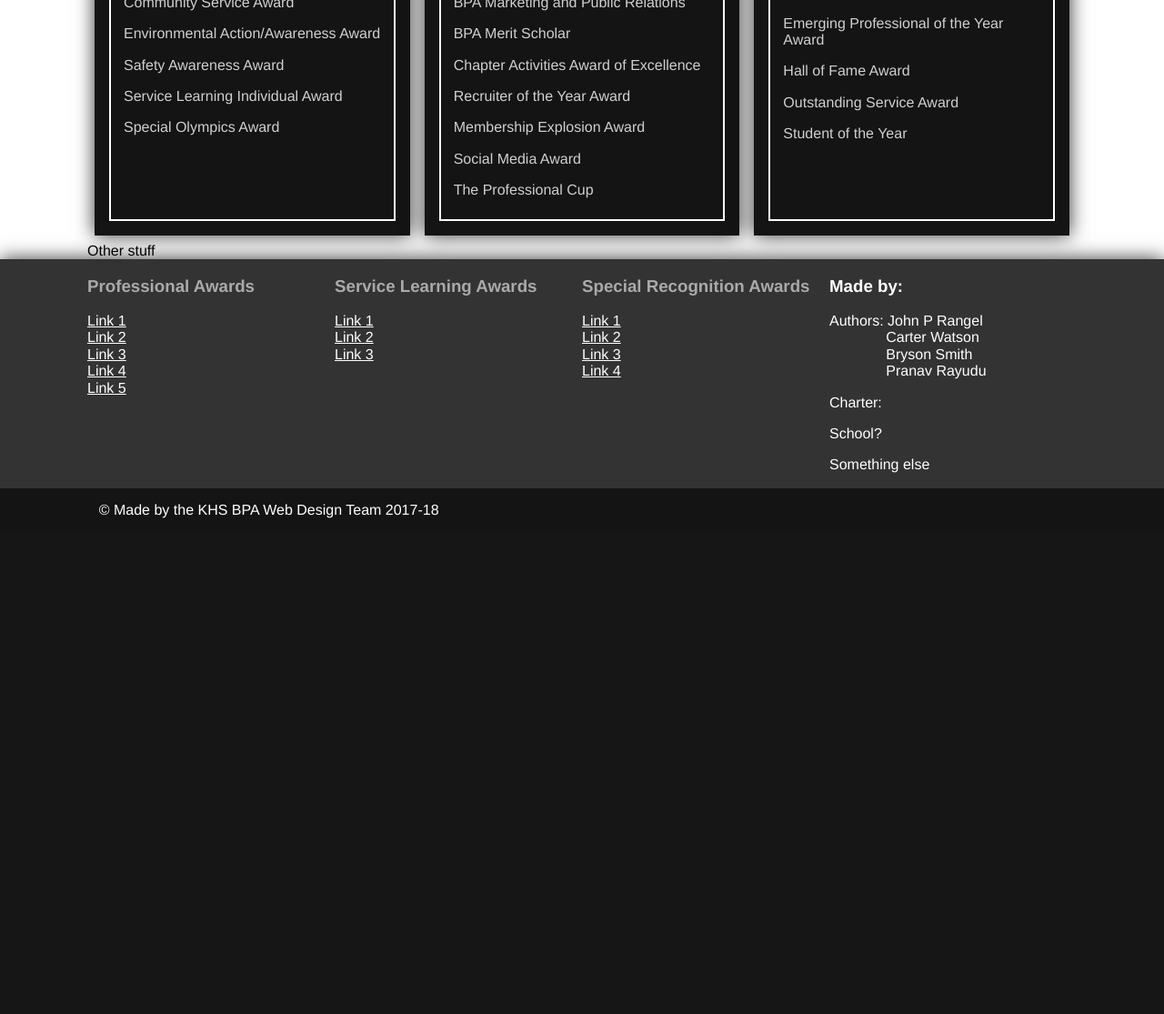
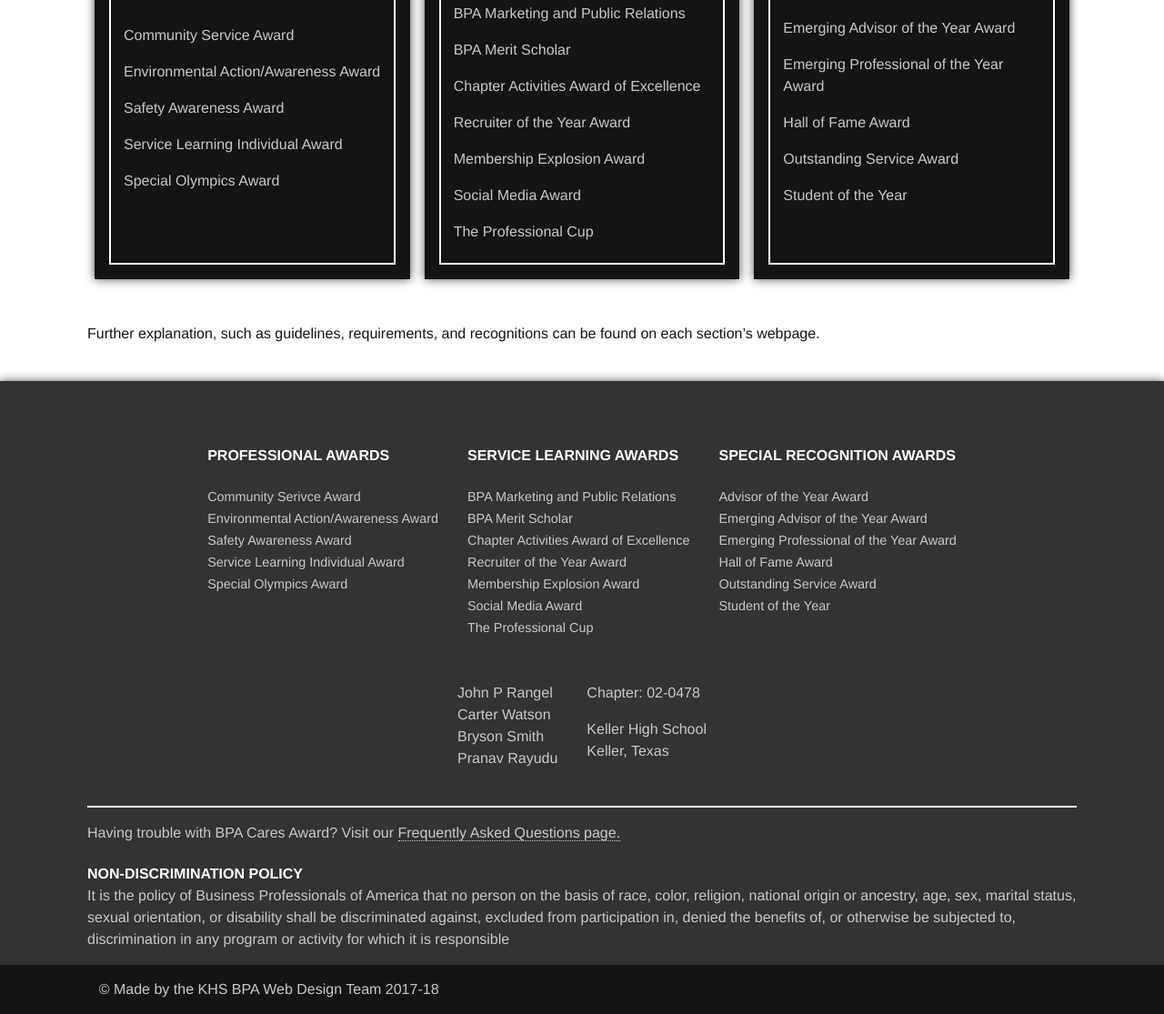
Before and after one commit to FancyAlpha/KHS-BPA_WebDesign_CareAwards, a PHP site: page /index.php in a window 1280 px wide. Shown: the part 664-1779 px from the top of the page at 91% size. Before the commit the page ends 1234 px from the top, so only its background shows below. Run offline with PHP 8.4, Linux system fonts and the light colour scheme.

Commit message:
styles for home page basically finished

```diff
--- a/_modules/footer.php
+++ b/_modules/footer.php
@@ -1,9 +1,9 @@
 <!-- Footer Setcion -->
 <footer>
 	<div class="container">
-		<div class="navigation">
+		<div class="row navigation">
 			<div class="footer-item">
-				<h3><?=$award1DropdownLabel?></h3>
+				<h4><?=$award1DropdownLabel?></h4>
 				<?php
 		foreach($award1DropdownContents as $link)
 			echo "<a href=\"" . $rel_url . $link[1] . "\">" . $link[0] . "</a>";
@@ -11,7 +11,7 @@
 			</div>
 
 			<div class="footer-item">
-				<h3><?=$award2DropdownLabel?></h3>
+				<h4><?=$award2DropdownLabel?></h4>
 				<?php
 		foreach($award2DropdownContents as $link)
 			echo "<a href=\"" . $rel_url . $link[1] . "\">" . $link[0] . "</a>";
@@ -19,7 +19,7 @@
 			</div>
 
 			<div class="footer-item">
-				<h3><?=$award3DropdownLabel?></h3>
+				<h4><?=$award3DropdownLabel?></h4>
 				<?php
 		foreach($award3DropdownContents as $link)
 			echo "<a href=\"" . $rel_url . $link[1] . "\">" . $link[0] . "</a>";
@@ -27,17 +27,31 @@
 			</div>
 		</div>
 
-		<div class="about">
-			<h3>Made by: </h3>
-<pre>Authors: John P Rangel
-	      Carter Watson
-	      Bryson Smith
-	      Pranav Rayudu</pre>
+		<div class="row about">
+			<div class="footer-item">
+				<p>
+					John P Rangel<br> Carter Watson<br> Bryson Smith<br> Pranav Rayudu
+				</p>
+			</div>
 
-			<p>Charter: </p>
-			<p>School?</p>
-			<p>Something else</p>
+			<div class="footer-item">
+				<p>Chapter: 02-0478</p>
+				<p>Keller High School<br>
+				Keller, Texas</p>
+			</div>
 		</div>
 	</div>
-	<div class="copyright"><p class="container">&copy; Made by the KHS BPA Web Design Team 2017-18</p></div>
+
+	<div class="container">
+		<hr>
+		<p>Having trouble with BPA Cares Award? Visit our <a href="http://www.bpa.org/service/caresfaq" class="link">Frequently Asked Questions page.</a></p>
+
+		<h4 class="policy-header">Non-Discrimination Policy</h4><p>It is the policy of Business Professionals of America that no person on the basis of race, color, religion, national origin or ancestry, age, sex, marital status, sexual orientation, or disability shall be discriminated against, excluded from participation in, denied the benefits of, or otherwise be subjected to, discrimination in any program or activity for which it is responsible
+		</p>
+
+	</div>
+
+	<div class="copyright">
+		<p class="container">&copy; Made by the KHS BPA Web Design Team 2017-18</p>
+	</div>
 </footer>
--- a/_modules/nav.php
+++ b/_modules/nav.php
@@ -7,31 +7,39 @@ $award2DropdownLabel = "Service Learning Awards";
 $award3DropdownLabel = "Special Recognition Awards";
 
 //2d array magic
-$award1DropdownContents  = array(array("Link 1", "#"),
-								array("Link 2", "#"),
-								array("Link 3", "#"),
-								array("Link 4", "#"),
-								array("Link 5", "#"));
+$award1DropdownContents  = array(array("Community Serivce Award", "#"),
+								array("Environmental Action/Awareness Award", "#"),
+								array("Safety Awareness Award", "#"),
+								array("Service Learning Individual Award", "#"),
+								array("Special Olympics Award", "#"));
 
-$award2DropdownContents  = array(array("Link 1", "#"),
-							   array("Link 2", "#"),
-							   array("Link 3", "#"));
+$award2DropdownContents  = array(array("BPA Marketing and Public Relations", "#"),
+								array("BPA Merit Scholar", "#"),
+								array("Chapter Activities Award of Excellence", "#"),
+								array("Recruiter of the Year Award", "#"),
+								array("Membership Explosion Award", "#"),
+								array("Social Media Award", "#"),
+								array("The Professional Cup", "#"));
 
-$award3DropdownContents = array(array("Link 1", "#"),
-							   array("Link 2", "#"),
-							   array("Link 3", "#"),
-							   array("Link 4", "#"));
+$award3DropdownContents = array(array("Advisor of the Year Award", "#"),
+								array("Emerging Advisor of the Year Award", "#"),
+								array("Emerging Professional of the Year Award", "#"),
+								array("Hall of Fame Award", "#"),
+								array("Outstanding Service Award", "#"),
+								array("Student of the Year", "#"));
 
 ?>
 
-<nav class="navbar">
+	<nav>
 		<div class="container">
 			<img src="<?=$rel_url?>_assets/headerLogo.png" alt="BPA Logo with tagline">
 			<div>
+				<!-- First dropdown -->
 				<div class="dropdown">
 					<div class="aBtn award1ddbtn">
 						<?=$award1DropdownLabel?>
 					</div>
+					<!-- links here -->
 					<div class="dropdown-content">
 						<?php
 						foreach($award1DropdownContents as $link)
@@ -40,12 +48,12 @@ $award3DropdownContents = array(array("Link 1", "#"),
 					</div>
 				</div>
 
-
-
+				<!-- Second dropdown -->
 				<div class="dropdown">
 					<div class="aBtn award2ddbtn">
 						<?=$award2DropdownLabel?>
 					</div>
+					<!-- links here -->
 					<div class="dropdown-content">
 						<?php
 						foreach($award2DropdownContents as $link)
@@ -54,10 +62,12 @@ $award3DropdownContents = array(array("Link 1", "#"),
 					</div>
 				</div>
 
+				<!-- Third dropdown -->
 				<div class="dropdown">
 					<div class="aBtn award3ddbtn">
 						<?=$award3DropdownLabel?>
 					</div>
+					<!-- links here -->
 					<div class="dropdown-content">
 						<?php
 						foreach($award3DropdownContents as $link)
--- a/_styles/_footer.scss
+++ b/_styles/_footer.scss
@@ -1,47 +1,58 @@
 /*Footer CSS*/
 
 footer {
+	padding-top: 2em;
 	@extend .shadow;
 	background-color: #333;
-	color: white;
+
+	&, a {
+		color: $light-color;
+	}
+
+	a {
+		//color: desaturate(dodgerblue, 40%); //turns out to be not so bad
+		transition: color 0.2s;
+		&:hover {
+			color: white;
+		}
+	}
+
+	h4 {
+		text-transform: uppercase;
+		color: white;
+
+		&.policy-header {
+			margin-bottom: 0;
+
+			&+p {
+				margin-top: 0;
+			}
+		}
+	}
 
 	.container {
-		display: flex;
-		flex-wrap: wrap;
-
-		.navigation {
-			flex: 3;
+		.row {
 			display: flex;
 			flex-wrap: wrap;
-			justify-content: space-around;
-			min-width: 450px;
+			justify-content: center;
 
 			.footer-item {
-				flex: 1;
-				color: #AAA;
-				h3,
+				margin: 1em;
+
 				a {
 					display: block;
-				}
-
-				a {
-					color: white;
+					font-size: 0.9em;
 				}
 			}
-		}
 
-		.about {
-			flex: 1;
-			min-width: 130px;
+			&.about {
 
-			pre {
-				font-family: Helvetica, sans-serif;
 			}
 		}
 	}
 
 	.copyright {
 		padding: 15px;
-		background: rgb(20, 20, 20);
+		background: $dark-color;
 	}
 }
--- a/_styles/_home.scss
+++ b/_styles/_home.scss
@@ -32,16 +32,10 @@ $theme-color: white;
 			.column {
 				@extend .card;
 				flex: 1;
-
 				min-width: 250px;
 
-
-				&:last-child {
-					border: none;
-				}
-
 				a {
-					color: rgba(255, 255, 255, 0.8);
+					color: $light-color;
 					text-decoration: none;
 					padding: 0.5em 0;
 					display: inline-block;
--- a/_styles/_nav.scss
+++ b/_styles/_nav.scss
@@ -1,7 +1,9 @@
 /*Header CSS*/
 
-.navbar {
+nav {
 	@extend .shadow;
+	position: relative;
+
 	.container {
 		display: flex;
 		justify-content: space-around;
@@ -43,12 +45,11 @@
 				.dropdown-content {
 					position: absolute;
 					background-color: #f9f9f9;
-					box-shadow: 0px 8px 16px 0px rgba(0, 0, 0, 0.2);
+					//@extend .shadow;
 
 					min-width: 180px;
 					display: none;
-
-					overflow: hidden;
+					z-index: 5;
 
 					a {
 						padding: 16px;
--- a/_styles/base.scss
+++ b/_styles/base.scss
@@ -1,43 +1,50 @@
-@import 'https://cdnjs.cloudflare.com/ajax/libs/normalize/7.0.0/normalize.min.css',
-'nav',
-'footer',
-'home',
-'sub-pages';
+/** A set variables **/
+
+//important colors
+$dark-color: rgb(20, 20, 20);
+$light-color: rgb(200, 200, 200);
+
+//breakpoint
+$breakpoint: 500px;
+
+//hover settings
+$animate: all 0.3s ease-out;
+$underline-thickness: 5px;
+
+//card effects
+$card-padd: 2em;
+
+$border-col: white;
+$border-padd: 1em;
+$border-thickness: 2px;
+
+//shadow effects
+$shadow-size: 10px;
+$shadow-strength: 0.7;
 
 body,
 html {
 	font-family: Helvetica, sans-serif;
-}
-
-a {
-	color: black;
+	line-height: 1.5em;
+	color: $dark-color;
 }
 
 .container {
 	width: 100%;
 	max-width: 1140px;
 	margin: 0 auto;
+	padding: 0 1em;
 	box-sizing: border-box;
 }
 
-/** A set of cool effects **/
+a {
+	color: $dark-color;
+	text-decoration: none;
+}
 
-
-//hover settings
-$animate: all 0.3s ease-out;
-$underline-color: white;
-$underline-thickness: 5px;
-
-//card effects
-$card-bk: rgb(20, 20, 20);
-$card-padd: 2em;
-
-$shadow-size: 20px;
-$shadow-strength: 0.8;
-
-$border-col: white;
-$border-padd: 1em;
-$border-thickness: 2px;
+.link {
+	border-bottom: 1px dotted $light-color;
+}
 
 .hover-effect {
   transition: $animate;
@@ -55,7 +62,7 @@ $border-thickness: 2px;
   }
   &:after {
     left: 0;
-    background-color: $underline-color;
+    background-color: $light-color;
   }
 
   &:hover {
@@ -68,7 +75,7 @@ $border-thickness: 2px;
 }
 
 .card {
-	background: $card-bk;
+	background: $dark-color;
 	margin: 0.5em;
 	padding: $card-padd;
 	@extend .inner-border;
@@ -77,6 +84,12 @@ $border-thickness: 2px;
 
 .shadow {
 	box-shadow: 0 0 $shadow-size rgba(0, 0, 0, $shadow-strength);
+}
+
+hr {
+	height: $border-thickness;
+	border: none;
+	background: $border-col;
 }
 
 .inner-border {
@@ -96,9 +109,15 @@ $border-thickness: 2px;
 
 /* For devices larger than 400px */
 
-@media (min-width: 500px) {
+@media (min-width: $breakpoint) {
 	.container {
 		width: 85%;
 		padding: 0;
 	}
 }
+
+@import 'https://cdnjs.cloudflare.com/ajax/libs/normalize/7.0.0/normalize.min.css',
+'nav',
+'footer',
+'home',
+'sub-pages';
--- a/_styles/css/base.css
+++ b/_styles/css/base.css
@@ -1,71 +1,142 @@
+/** A set variables **/
 @import "https://cdnjs.cloudflare.com/ajax/libs/normalize/7.0.0/normalize.min.css";
+body,
+html {
+  font-family: Helvetica, sans-serif;
+  line-height: 1.5em;
+  color: #141414; }
+
+.container {
+  width: 100%;
+  max-width: 1140px;
+  margin: 0 auto;
+  padding: 0 1em;
+  box-sizing: border-box; }
+
+a {
+  color: #141414;
+  text-decoration: none; }
+
+.link {
+  border-bottom: 1px dotted #c8c8c8; }
+
+.hover-effect, .home main .row .column a {
+  transition: all 0.3s ease-out;
+  position: relative; }
+  .hover-effect:before, .home main .row .column a:before, .hover-effect:after, .home main .row .column a:after {
+    content: "";
+    position: absolute;
+    bottom: 0;
+    width: 0px;
+    height: 5px;
+    transition: all 0.3s ease-out;
+    opacity: 0; }
+  .hover-effect:after, .home main .row .column a:after {
+    left: 0;
+    background-color: #c8c8c8; }
+  .hover-effect:hover:before, .home main .row .column a:hover:before, .hover-effect:hover:after, .home main .row .column a:hover:after {
+    width: 100%;
+    opacity: 1; }
+
+.card, .home main .row .column {
+  background: #141414;
+  margin: 0.5em;
+  padding: 2em; }
+
+.shadow, .card, .home main .row .column, nav, footer {
+  box-shadow: 0 0 10px rgba(0, 0, 0, 0.7); }
+
+hr {
+  height: 2px;
+  border: none;
+  background: white; }
+
+.inner-border, .card, .home main .row .column {
+  display: inline-block;
+  position: relative; }
+  .inner-border:before, .card:before, .home main .row .column:before {
+    display: block;
+    content: '';
+    position: absolute;
+    top: 1em;
+    right: 1em;
+    bottom: 1em;
+    left: 1em;
+    border: 2px solid white; }
+
+/* For devices larger than 400px */
+@media (min-width: 500px) {
+  .container {
+    width: 85%;
+    padding: 0; } }
 /*Header CSS*/
-.navbar .container {
+nav {
+  position: relative; }
+  nav .container {
     display: flex;
     justify-content: space-around;
     align-items: center; }
-  .navbar .container img {
+    nav .container img {
       min-width: 1in;
       max-width: 1.5in;
       width: 20%;
       min-height: 0.71429in;
       height: auto; }
-  .navbar .container div {
+    nav .container div {
       display: flex;
       justify-content: flex-end;
       align-self: stretch;
       align-items: center; }
-    .navbar .container div .dropdown {
+      nav .container div .dropdown {
         position: relative;
         display: inline-block; }
-      .navbar .container div .dropdown .aBtn {
+        nav .container div .dropdown .aBtn {
           padding: 0 16px;
           height: 100%;
           cursor: pointer; }
-      .navbar .container div .dropdown:hover {
+        nav .container div .dropdown:hover {
           background-color: rgba(0, 0, 0, 0.1); }
-        .navbar .container div .dropdown:hover .dropdown-content {
+          nav .container div .dropdown:hover .dropdown-content {
             display: block; }
-      .navbar .container div .dropdown .dropdown-content {
+        nav .container div .dropdown .dropdown-content {
           position: absolute;
           background-color: #f9f9f9;
-        box-shadow: 0px 8px 16px 0px rgba(0, 0, 0, 0.2);
           min-width: 180px;
           display: none;
-        overflow: hidden; }
-        .navbar .container div .dropdown .dropdown-content a {
+          z-index: 5; }
+          nav .container div .dropdown .dropdown-content a {
             padding: 16px;
             text-decoration: none;
             display: block; }
-          .navbar .container div .dropdown .dropdown-content a:hover {
+            nav .container div .dropdown .dropdown-content a:hover {
               background-color: #ddd; }
 
 /*Footer CSS*/
 footer {
-  background-color: #333;
+  padding-top: 2em;
+  background-color: #333; }
+  footer, footer a {
+    color: #c8c8c8; }
+  footer a {
+    transition: color 0.2s; }
+    footer a:hover {
       color: white; }
-  footer .container {
-    display: flex;
-    flex-wrap: wrap; }
-    footer .container .navigation {
-      flex: 3;
+  footer h4 {
+    text-transform: uppercase;
+    color: white; }
+    footer h4.policy-header {
+      margin-bottom: 0; }
+      footer h4.policy-header + p {
+        margin-top: 0; }
+  footer .container .row {
     display: flex;
     flex-wrap: wrap;
-      justify-content: space-around;
-      min-width: 450px; }
-      footer .container .navigation .footer-item {
-        flex: 1;
-        color: #AAA; }
-        footer .container .navigation .footer-item h3,
-        footer .container .navigation .footer-item a {
-          display: block; }
-        footer .container .navigation .footer-item a {
-          color: white; }
-    footer .container .about {
-      flex: 1;
-      min-width: 130px; }
-      footer .container .about pre {
-        font-family: Helvetica, sans-serif; }
+    justify-content: center; }
+    footer .container .row .footer-item {
+      margin: 1em; }
+      footer .container .row .footer-item a {
+        display: block;
+        font-size: 0.9em; }
   footer .copyright {
     padding: 15px;
     background: #141414; }
@@ -93,10 +164,8 @@ footer {
   .home main .row .column {
     flex: 1;
     min-width: 250px; }
-    .home main .row .column:last-child {
-      border: none; }
     .home main .row .column a {
-      color: rgba(255, 255, 255, 0.8);
+      color: #c8c8c8;
       text-decoration: none;
       padding: 0.5em 0;
       display: inline-block; }
@@ -109,63 +178,4 @@ footer {
 .flex-other {
   display: flex; }
 
-body,
-html {
-  font-family: Helvetica, sans-serif; }
-
-a {
-  color: black; }
-
-.container {
-  width: 100%;
-  max-width: 1140px;
-  margin: 0 auto;
-  box-sizing: border-box; }
-
-/** A set of cool effects **/
-.hover-effect, .home main .row .column a {
-  transition: all 0.3s ease-out;
-  position: relative; }
-  .hover-effect:before, .home main .row .column a:before, .hover-effect:after, .home main .row .column a:after {
-    content: "";
-    position: absolute;
-    bottom: 0;
-    width: 0px;
-    height: 5px;
-    transition: all 0.3s ease-out;
-    opacity: 0; }
-  .hover-effect:after, .home main .row .column a:after {
-    left: 0;
-    background-color: white; }
-  .hover-effect:hover:before, .home main .row .column a:hover:before, .hover-effect:hover:after, .home main .row .column a:hover:after {
-    width: 100%;
-    opacity: 1; }
-
-.card, .home main .row .column {
-  background: #141414;
-  margin: 0.5em;
-  padding: 2em; }
-
-.shadow, .navbar, footer, .card, .home main .row .column {
-  box-shadow: 0 0 20px rgba(0, 0, 0, 0.8); }
-
-.inner-border, .card, .home main .row .column {
-  display: inline-block;
-  position: relative; }
-  .inner-border:before, .card:before, .home main .row .column:before {
-    display: block;
-    content: '';
-    position: absolute;
-    top: 1em;
-    right: 1em;
-    bottom: 1em;
-    left: 1em;
-    border: 2px solid white; }
-
-/* For devices larger than 400px */
-@media (min-width: 500px) {
-  .container {
-    width: 85%;
-    padding: 0; } }
-
 /*# sourceMappingURL=base.css.map */
--- a/index.php
+++ b/index.php
@@ -1,7 +1,7 @@
 <!DOCTYPE html>
 <html>
 <?php $rel_url = "";
-	  $title = "cool title";
+	  $title = "BPA Care Awards";
 	  $desc = "";
 
 	  include('_modules/head.php');
@@ -12,8 +12,9 @@
 	<div class="bk"></div>
 	<header>
 		<div class="container heading">
-			<h1>The BPA Cares Program</h1>
-			<p>A BPA chapter aligned with the goals and mission of Business Professional of America is concerned with service. Business Professionals of America recommends chapters become involved in one or more of the BPA Cares programs it offers. Participation in this program means that members are engaging in worthwhile projects while having the opportunity to receive recognition from the national organization.</p>
+			<h1>The BPA Cares Awards</h1>
+			<h2>Serving America</h2>
+			<p>Business Professionals of America was created with many goals and ambitions. Amongst its most importants is serving the community. The BPA Cares program allows members, both as charters and/or individuals to fulfill this goal and, at the same time, receive honors and recognition for doing such.</p>
 		</div>
 	</header>
 
@@ -21,7 +22,7 @@
 		<div class="row">
 			<div class="column">
 				<h2>Service Learning Awards</h2>
-				<p>Encouraging individuals and chapters to be involved in their community through service learning.</p>
+				<p>Engaging with society through community service.</p>
 
 				<a href="">Community Service Award</a><br>
 				<a href="">Environmental Action/Awareness Award</a><br>
@@ -32,7 +33,7 @@
 
 			<div class="column">
 				<h2>Special Recognition Awards</h2>
-				<p>Encouraging individuals and chapters to support and promote their organizations.</p>
+				<p>Supporting and Promoting BPA.</p>
 
 				<a href="">BPA Marketing and Public Relations</a><br>
 				<a href="">BPA Merit Scholar</a><br>
@@ -45,7 +46,7 @@
 
 			<div class="column">
 				<h2>Professional Awards</h2>
-				<p>Acknowledging the dedication and service of our supporters.</p>
+				<p>Recognizing BPA’s supporters.</p>
 
 				<a href="">Advisor of the Year Award</a><br>
 				<a href="">Emerging Advisor of the Year Award</a><br>
@@ -55,8 +56,9 @@
 				<a href="">Student of the Year</a><br>
 			</div>
 		</div>
-
-		<div>Other stuff</div>
+		<br>
+		<p>Further explanation, such as guidelines, requirements, and recognitions can be found on each section’s webpage.</p>
+		<br>
 	</main>
 
 	<?php require('_modules/footer.php'); ?>
```
Also changed, not shown: 2 other files. Lines whose indentation alone changed are shown as unchanged.
